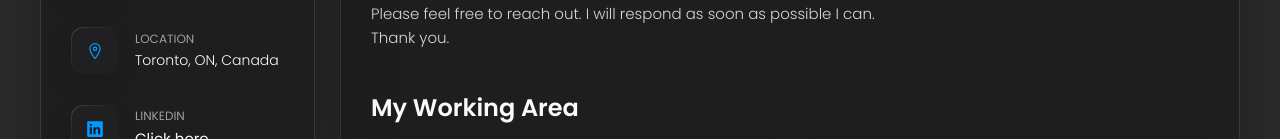
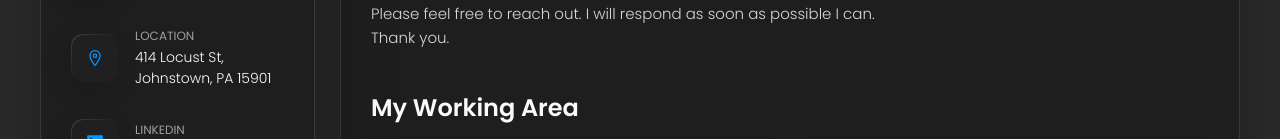
Before and after one commit to chain-cpu/portfolio, a plain HTML site: page index.html in a window 1280 px wide. Shown: the part 489-628 px from the top of the page. Drawn offline with nearby package versions, Linux system fonts and the light colour scheme.

Commit message:
updated index.html

```diff
--- a/index.html
+++ b/index.html
@@ -97,7 +97,7 @@
               <div class="contact-info">
                 <p class="contact-title">Location</p>
 
-                <address>Toronto, ON, Canada</address>
+                <address>414 Locust St, Johnstown, PA 15901</address>
               </div>
 
             </li>
```
